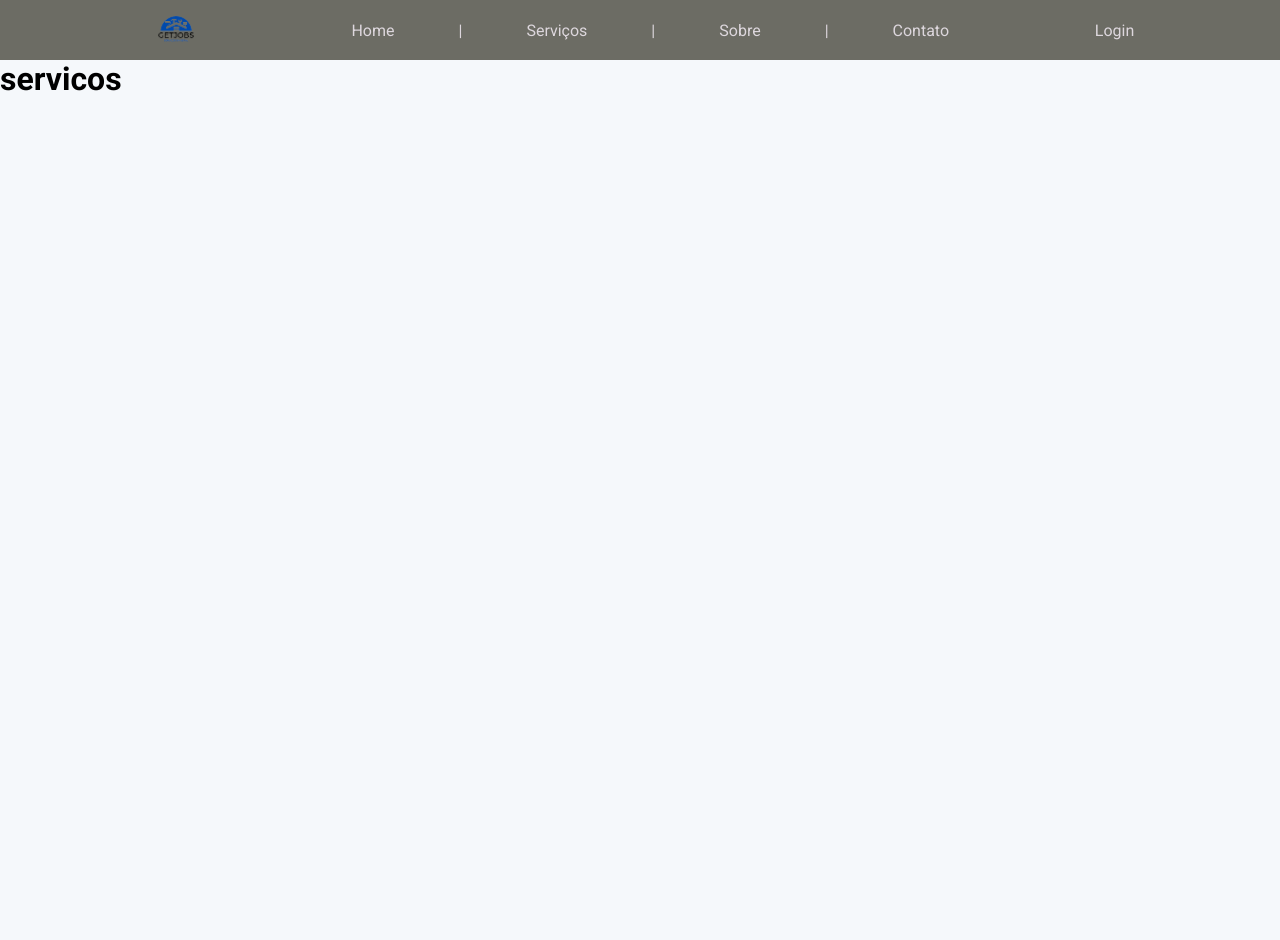
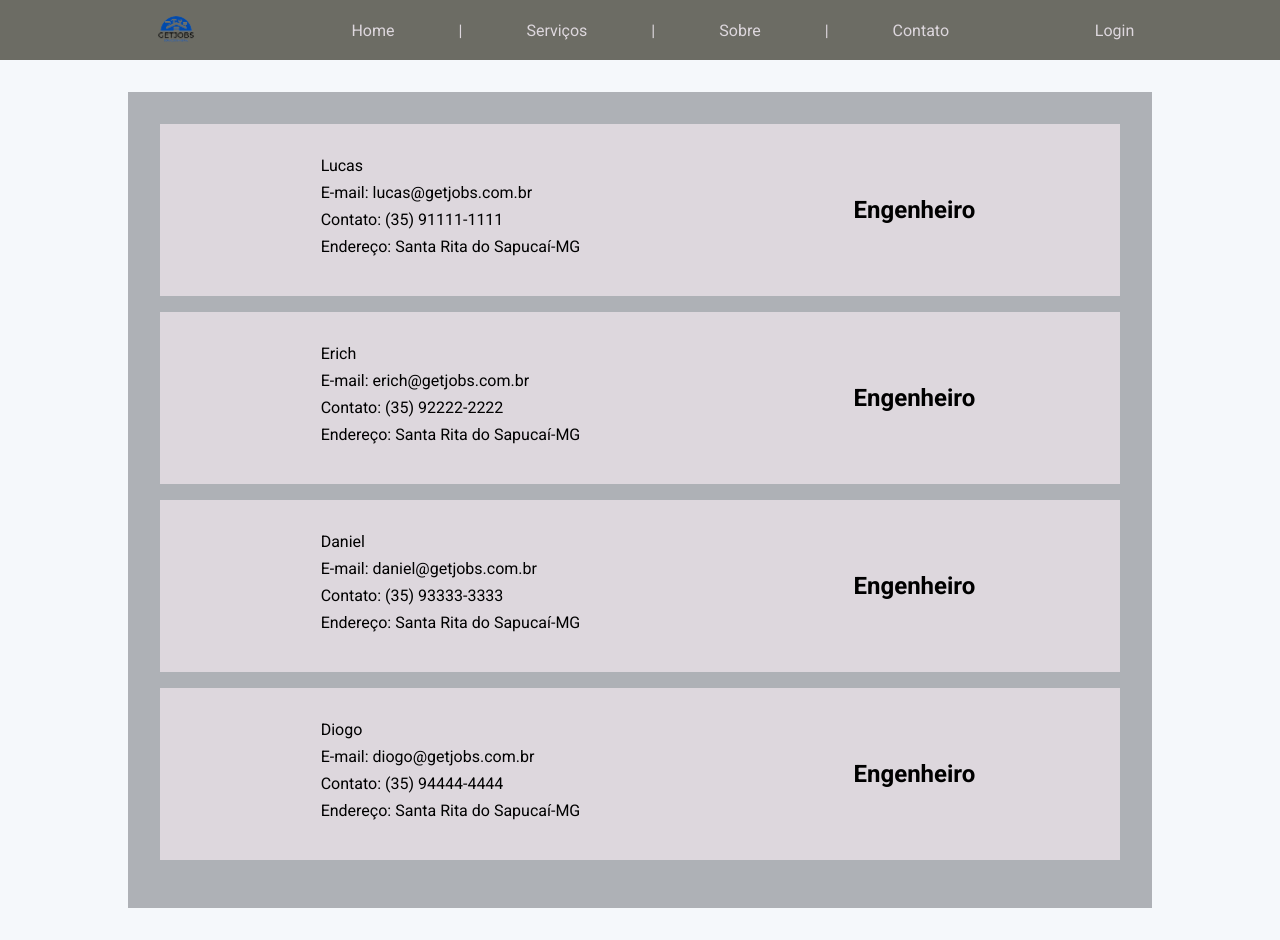
Before and after one commit to INTLPiva/C317-Front-End, a React (Create React App) app: page /servicos in a window 1280 px wide. Before the commit the page ends 800 px from the top, so only its background shows below. Built offline with nearby package versions, Linux system fonts and the light colour scheme.

Commit message:
feat: services page

```diff
--- /dev/null
+++ b/src/pages/Servicos/database.json
@@ -0,0 +1,34 @@
+[
+  {
+    "id": 1,
+    "nome": "Lucas",
+    "email": "lucas@getjobs.com.br",
+    "contato": "(35) 91111-1111",
+    "endereco": "Santa Rita do Sapucaí-MG",
+    "servico": "Engenheiro"
+  },
+  {
+    "id": 2,
+    "nome": "Erich",
+    "email": "erich@getjobs.com.br",
+    "contato": "(35) 92222-2222",
+    "endereco": "Santa Rita do Sapucaí-MG",
+    "servico": "Engenheiro"
+  },
+  {
+    "id": 3,
+    "nome": "Daniel",
+    "email": "daniel@getjobs.com.br",
+    "contato": "(35) 93333-3333",
+    "endereco": "Santa Rita do Sapucaí-MG",
+    "servico": "Engenheiro"
+  },
+  {
+    "id": 4,
+    "nome": "Diogo",
+    "email": "diogo@getjobs.com.br",
+    "contato": "(35) 94444-4444",
+    "endereco": "Santa Rita do Sapucaí-MG",
+    "servico": "Engenheiro"
+  }
+]
--- a/src/pages/Servicos/index.js
+++ b/src/pages/Servicos/index.js
@@ -1,12 +1,27 @@
 import React from 'react';
 
+import data from './database.json';
+import { Container } from './styles';
+import { Card } from '../../components/Card';
 import { Header } from '../../components/Header';
 
 export const Servicos = () => {
   return (
-    <>
+    <Container>
       <Header />
-      <h1>servicos</h1>
-    </>
+      <Card>
+        {data.map((element) => (
+          <div className="dataContainer" key={element.id}>
+            <div>
+              <p>{element.nome}</p>
+              <p>E-mail: {element.email}</p>
+              <p>Contato: {element.contato}</p>
+              <p>Endereço: {element.endereco}</p>
+            </div>
+            <h2>{element.servico}</h2>
+          </div>
+        ))}
+      </Card>
+    </Container>
   );
 };
--- /dev/null
+++ b/src/pages/Servicos/styles.js
@@ -0,0 +1,21 @@
+import styled from 'styled-components';
+
+export const Container = styled.div`
+  p {
+    margin-bottom: 8px;
+  }
+
+  div {
+    div {
+      background-color: #ddd7dd;
+      padding: 16px;
+    }
+
+    .dataContainer {
+      display: flex;
+      align-items: center;
+      justify-content: space-around;
+      margin-bottom: 16px;
+    }
+  }
+`;
```
